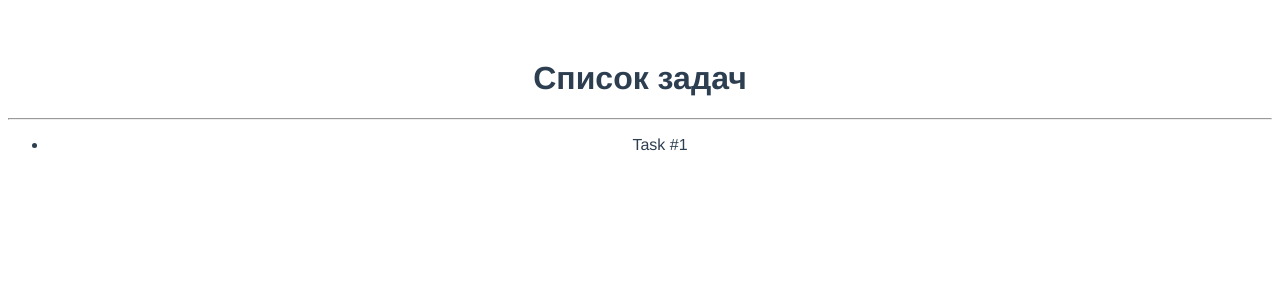
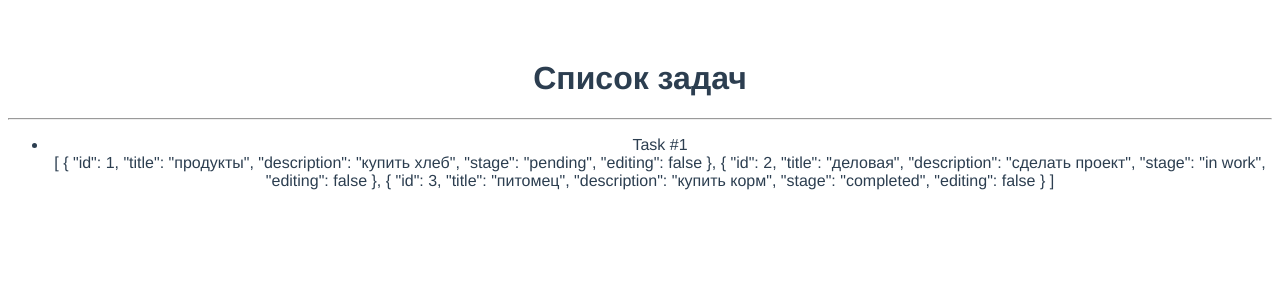
Before and after one commit to Ivan583/simple-list, a Vue app: page / in a window 1280 px wide. Shown: the top 300 px of the page. Built offline with nearby package versions, Linux system fonts and the light colour scheme.

Commit message:
Передача данных в дочерний компонент

```diff
--- a/src/App.vue
+++ b/src/App.vue
@@ -2,7 +2,7 @@
   <div id="app">
     <h1>Список задач</h1>
     <hr />
-    <TaskList />
+    <TaskList :items="tasks" />
   </div>
 </template>
 
@@ -10,6 +10,33 @@
 import TaskList from "@/components/TaskList.vue";
 
 export default {
+  data() {
+    return {
+      tasks: [
+        {
+          id: 1,
+          title: "продукты",
+          description: "купить хлеб",
+          stage: "pending",
+          editing: false
+        },
+        {
+          id: 2,
+          title: "деловая",
+          description: "сделать проект",
+          stage: "in work",
+          editing: false
+        },
+        {
+          id: 3,
+          title: "питомец",
+          description: "купить корм",
+          stage: "completed",
+          editing: false
+        }
+      ]
+    };
+  },
   components: { TaskList }
 };
 </script>
--- a/src/components/TaskList.vue
+++ b/src/components/TaskList.vue
@@ -1,12 +1,14 @@
 <template>
   <ul>
     <TaskItem />
+    {{ items }}
   </ul>
 </template>
 
 <script>
 import TaskItem from "@/components/TaskItem.vue";
 export default {
+  props: ["items"],
   components: { TaskItem }
 };
 </script>
```
